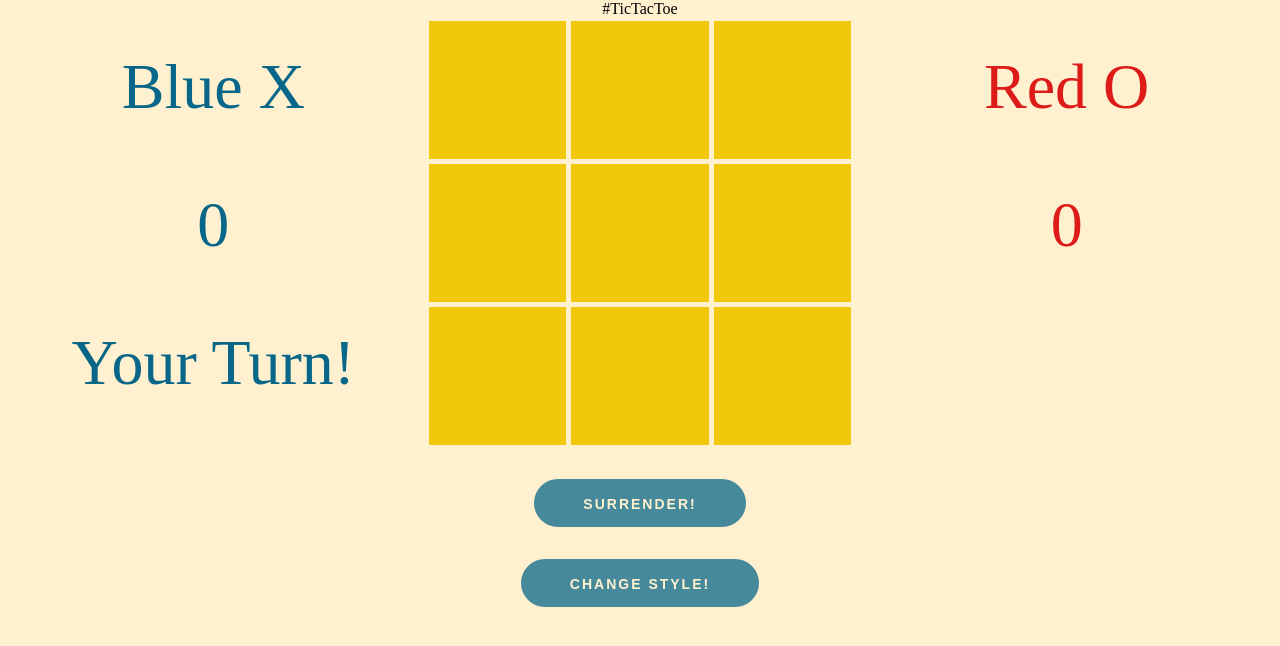
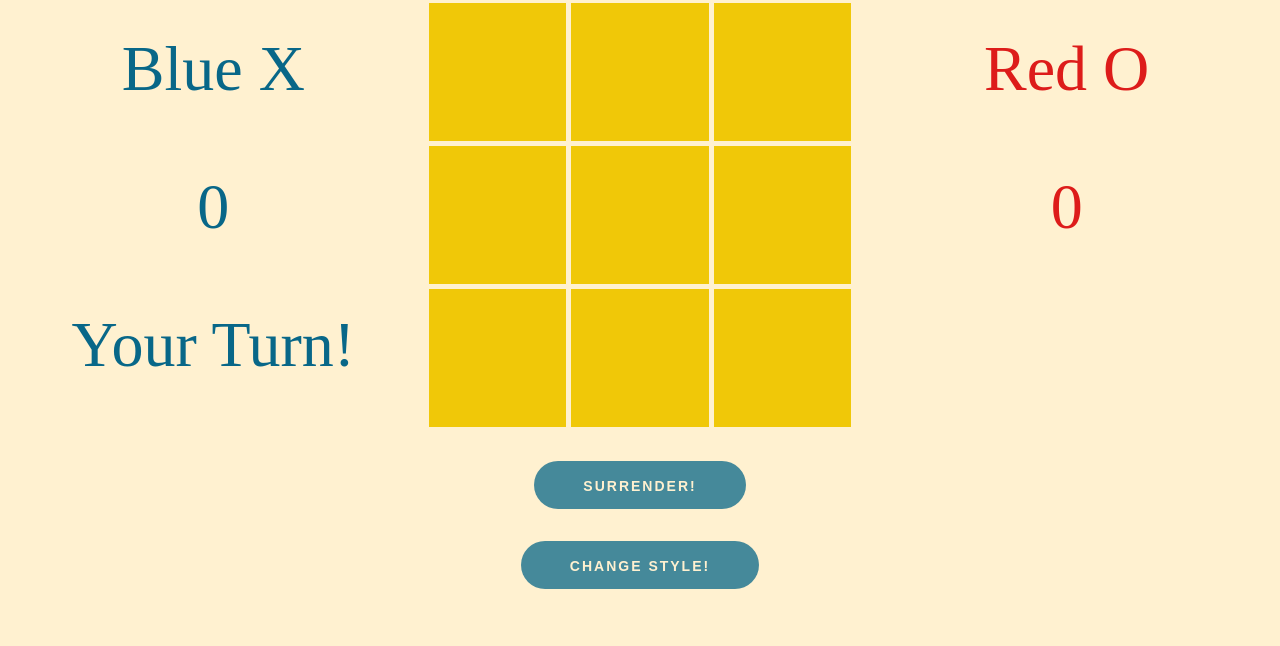
Before and after one commit to elviobg/Tic-Tac-Toe, a plain HTML site: page src/index.html in a window 1280 px wide. Drawn offline with Linux system fonts and the light colour scheme.

Commit message:
remove titulo

```diff
--- a/src/index.html
+++ b/src/index.html
@@ -11,9 +11,6 @@
   </head>
   <body>
     <div class="container game">
-      <div class="container align-items-center">
-        <p>#TicTacToe</p>
-      </div>
       <div class="flex-container">
         <div id="player_1_panel" class="flex-item">
           <div class="flex-container flex-column">
```
